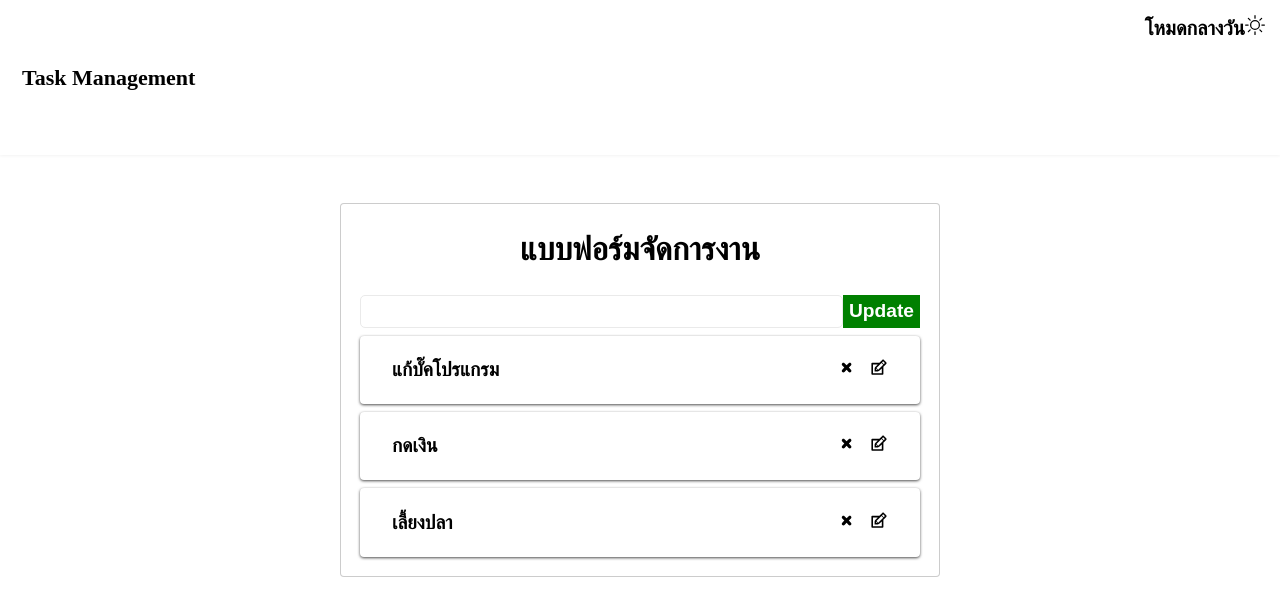
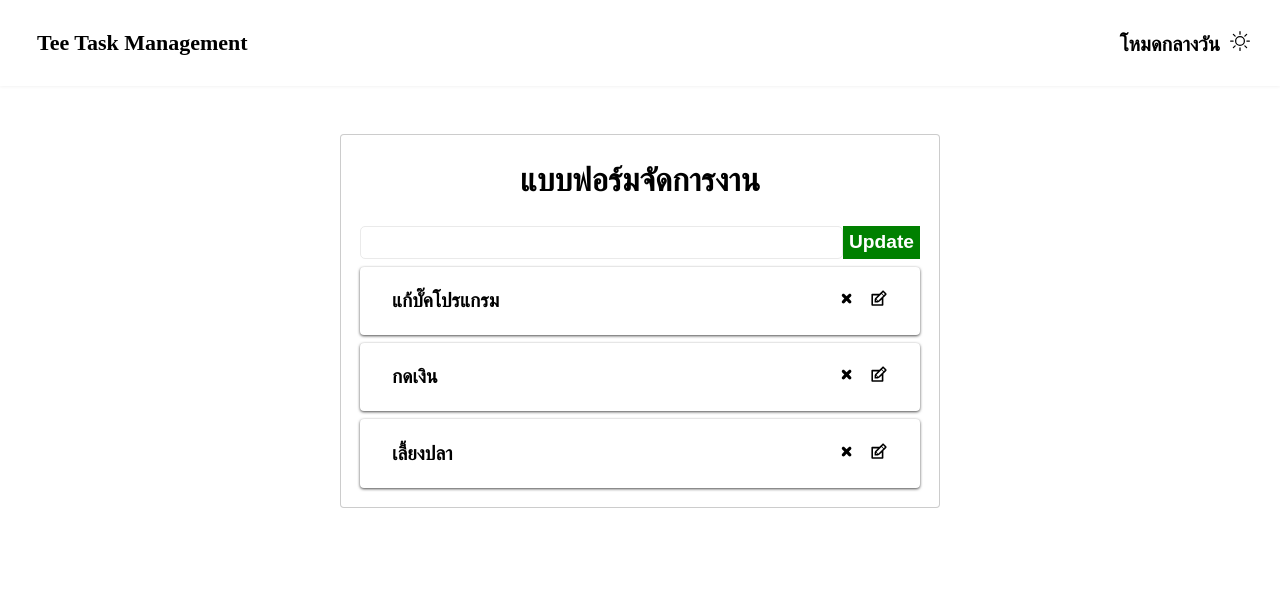
Before and after one commit to NateeRudkui/react-task-app, a React (Create React App) app: page / in a window 1280 px wide. Shown: the top 616 px of the page. Built offline with nearby package versions, Linux system fonts and the light colour scheme.

Commit message:
💄[update] : จัดความสวยงาม

```diff
--- a/src/components/Header.css
+++ b/src/components/Header.css
@@ -3,7 +3,7 @@ header{
     display: flex;
     align-items: center;
     justify-content: space-between;
-    padding: 15px;
+    padding: 30px;
     font-weight: bold;
     box-shadow: 0 1px 3px rgba(0,0,0,0.05);
 }
@@ -17,7 +17,10 @@ header{
 }
 .theme-container{
     font-size: 20px;
-    margin-bottom: 100px;
     cursor: pointer;
     margin-left: 10px;
+    justify-items: center;
 }
+.icon{
+    margin-left: 10px;
+}
--- a/src/components/Header.js
+++ b/src/components/Header.js
@@ -9,11 +9,11 @@ export default function Header(props) {
   return (
     <header>
       <div className="logo">
-        <span>Task Management</span>
+        <span>Tee Task Management</span>
       </div>
-      <div className="theme-container">
+      <div className="theme-container" onClick={toggletheam}>
         <span>{theam === "light" ? "โหมดกลางวัน" : "โหมดกลางคืน "}</span>
-        <span className="icon " onClick={toggletheam}>
+        <span className="icon ">
           {theam === "light" ? <BsSun /> : <BsFillMoonFill />}
         </span>
       </div>
```
